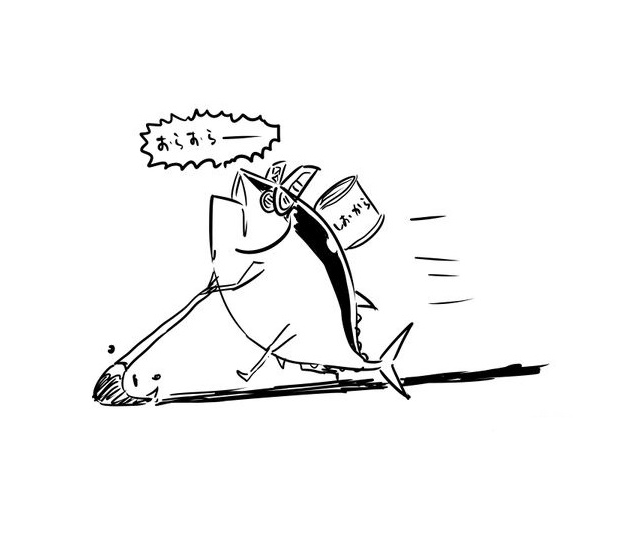
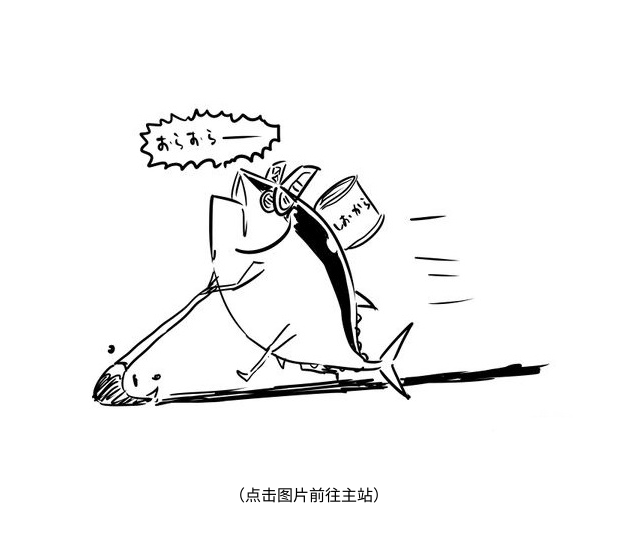
Before and after one commit to cyh168302/cyh168302.github.io, a plain HTML site: page index.html in a window 1280 px wide. Shown: the whole page, without its empty margins (331-971 px from the left). Drawn offline with Linux system fonts and the light colour scheme.

Commit message:
2017.5.9

```diff
--- a/index.html
+++ b/index.html
@@ -7,6 +7,7 @@
 
 <body>
 	<p align="center" style="position:relative;top:50px"><img id="image" src="salted-fish.jpg" onclick="gotohomepage();"/></p>
+	<p align="center" style="position:relative;top:50px">（点击图片前往主站）</p>
     <script type="text/javascript">
     	function gotohomepage()
 		{
```
